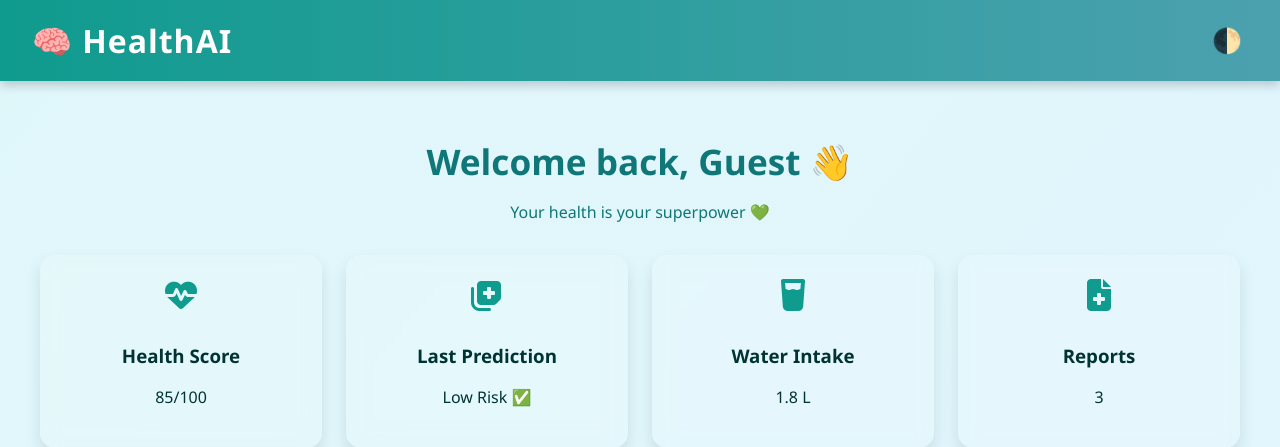
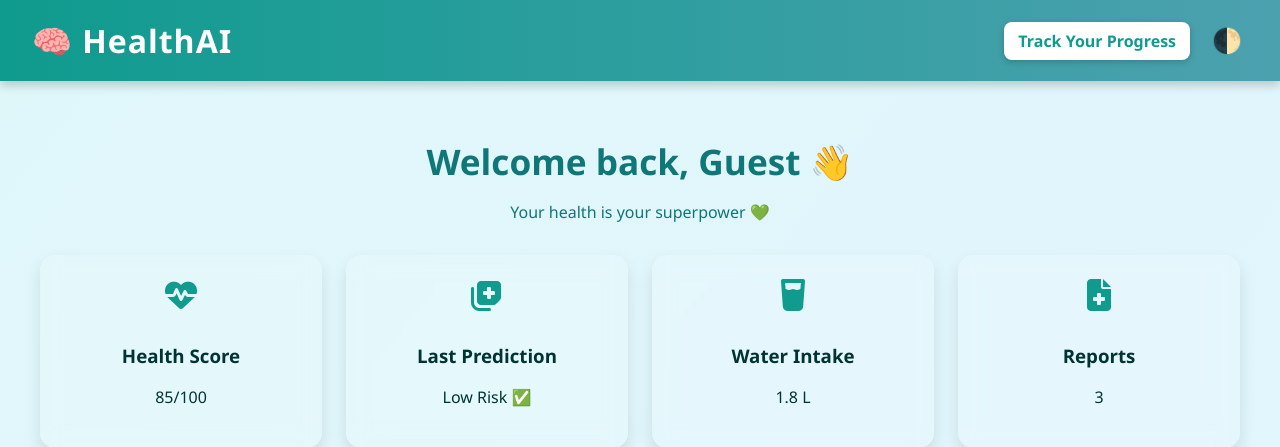
Before and after one commit to Jadav-Gajanand-19/HealthAI---seamless-prediction-smarter-prevention, a Flask app: page /dashboard in a window 1280 px wide. Shown: the top 447 px of the page. Run offline with Flask 3, Linux system fonts and the light colour scheme; a user stored in the database is signed in; parts of the project's set-up code (start-up, migrations or seed data) failed here and were passed over.

Commit message:
updated and added new features

```diff
--- a/app.py
+++ b/app.py
@@ -201,6 +201,11 @@ def multi_disease_result():
 def healthy_habits():
     return render_template('healthy_habits.html')
 
+@app.route('/track-progress')
+@login_required
+def track_progress():
+    return redirect("https://eklvya-warrior-path-9b7b315e6f82.herokuapp.com/")
+
 if __name__ == '__main__':
     with app.app_context():
         db.create_all()
--- a/templates/dashboard.html
+++ b/templates/dashboard.html
@@ -291,8 +291,18 @@ body.dark-mode .tip-card {
 
 <header>
   <div class="logo">🧠 HealthAI</div>
-  <button class="theme-toggle" onclick="toggleTheme()">🌓</button>
+  <div style="display: flex; gap: 1rem; align-items: center;">
+    <a href="{{ url_for('track_progress') }}"
+    target="_blank"
+   class="your-button-class-here"
+   style="background: white; color: #0f9b8e; padding: 8px 14px; border-radius: 8px; text-decoration: none; font-weight: bold; box-shadow: 0 2px 6px rgba(0,0,0,0.2);"
+   >
+   Track Your Progress
+  </a>
+    <button class="theme-toggle" onclick="toggleTheme()">🌓</button>
+  </div>
 </header>
+
 
 <div class="container">
 
```
